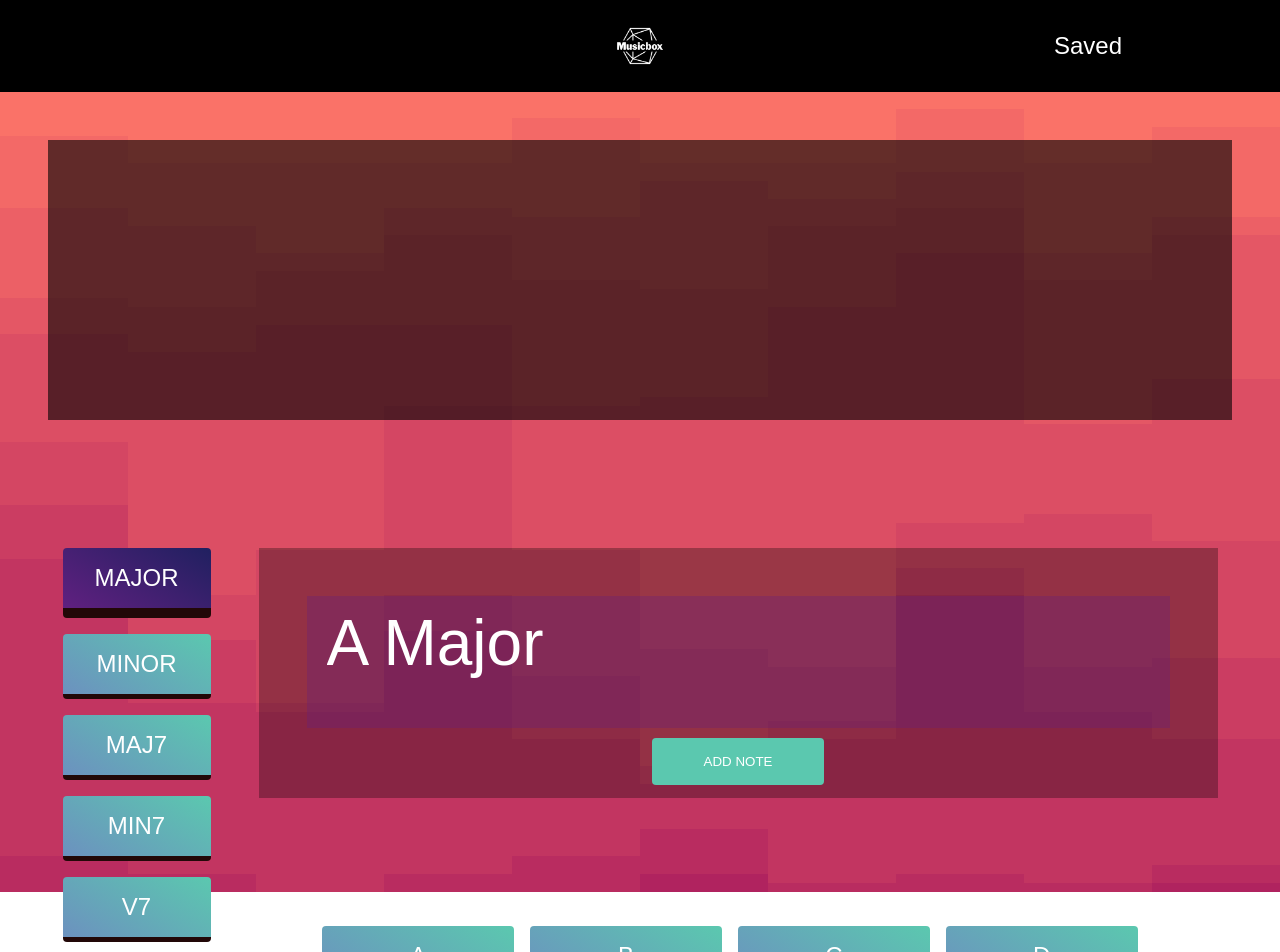
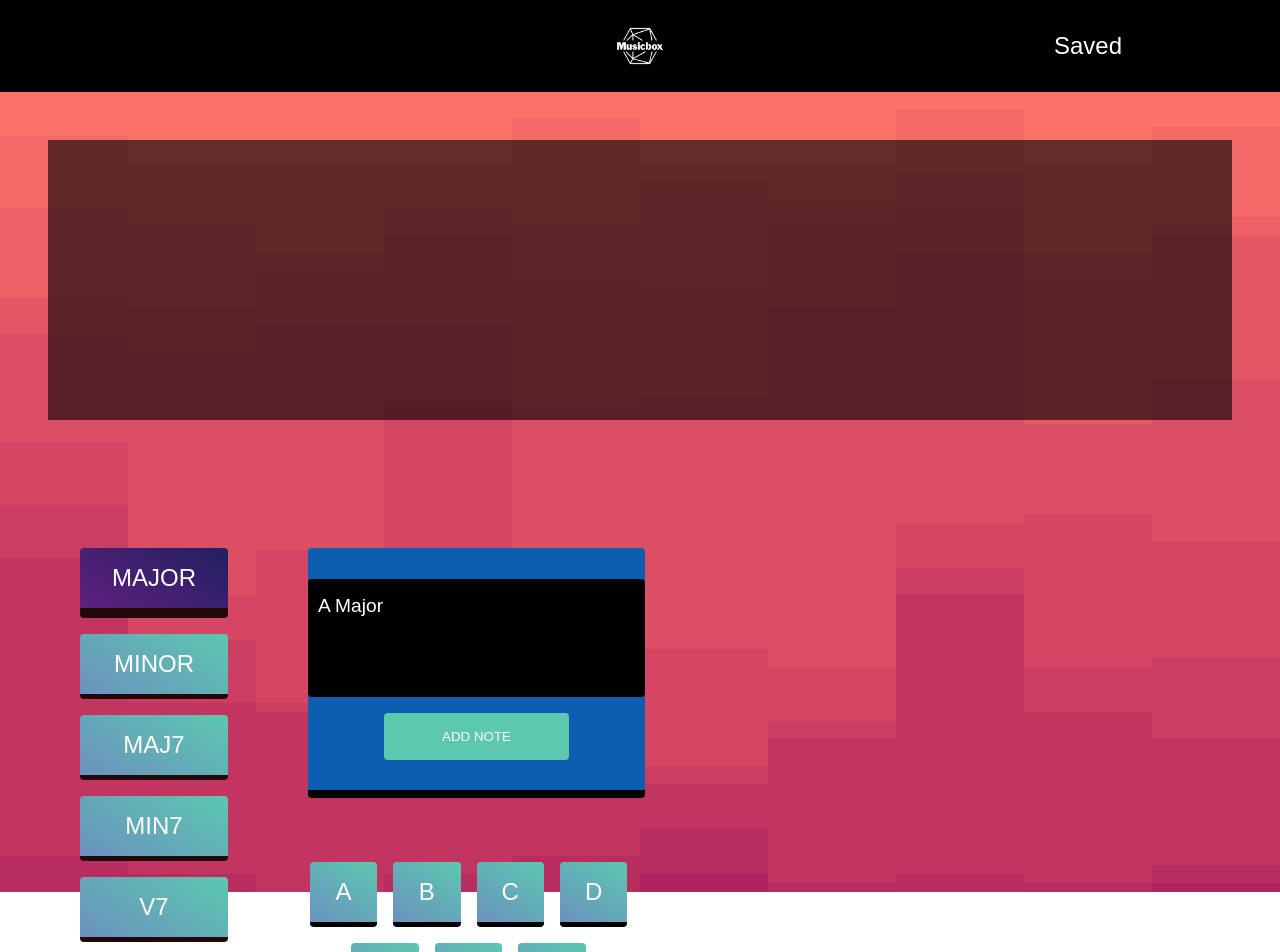
Before and after one commit to Starfodders/Musicbox, a React (Create React App) app: page / in a window 1280 px wide. Shown: the top 952 px of the page. Built offline with nearby package versions, Linux system fonts and the light colour scheme.

Commit message:
fixed sizing for player

```diff
--- a/public/index.html
+++ b/public/index.html
@@ -2,42 +2,12 @@
 <html lang="en">
   <head>
     <meta charset="utf-8" />
-    <link rel="icon" href="%PUBLIC_URL%/favicon.ico" />
+    <!-- <link rel="icon" href="%PUBLIC_URL%/favicon.ico" /> -->
     <meta name="viewport" content="width=device-width, initial-scale=1" />
-    <meta name="theme-color" content="#000000" />
-    <meta
-      name="description"
-      content="Web site created using create-react-app"
-    />
-    <link rel="apple-touch-icon" href="%PUBLIC_URL%/logo192.png" />
-    <!--
-      manifest.json provides metadata used when your web app is installed on a
-      user's mobile device or desktop. See https://developers.google.com/web/fundamentals/web-app-manifest/
-    -->
-    <link rel="manifest" href="%PUBLIC_URL%/manifest.json" />
-    <!--
-      Notice the use of %PUBLIC_URL% in the tags above.
-      It will be replaced with the URL of the `public` folder during the build.
-      Only files inside the `public` folder can be referenced from the HTML.
 
-      Unlike "/favicon.ico" or "favicon.ico", "%PUBLIC_URL%/favicon.ico" will
-      work correctly both with client-side routing and a non-root public URL.
-      Learn how to configure a non-root public URL by running `npm run build`.
-    -->
     <title>React App</title>
   </head>
   <body>
-    <noscript>You need to enable JavaScript to run this app.</noscript>
     <div id="root"></div>
-    <!--
-      This HTML file is a template.
-      If you open it directly in the browser, you will see an empty page.
-
-      You can add webfonts, meta tags, or analytics to this file.
-      The build step will place the bundled scripts into the <body> tag.
-
-      To begin the development, run `npm start` or `yarn start`.
-      To create a production bundle, use `npm run build` or `yarn build`.
-    -->
   </body>
 </html>
--- a/src/components/Chords/Chords.scss
+++ b/src/components/Chords/Chords.scss
@@ -1,7 +1,8 @@
 .chords {
+  width: 30%;
   display: flex;
   flex-direction: column;
-  margin-right: 3rem;
+  margin: 0 5rem;
 
   &__button {
     padding: 1rem 2rem;
--- a/src/components/HomePage/HomePage.scss
+++ b/src/components/HomePage/HomePage.scss
@@ -18,11 +18,11 @@
 
     &__player {
         padding-top: 5rem;
-        width: 100%;
+        width: 50%;
         display: flex;
-        justify-content: center;
 
         &__right {
+            width: 70%;
             display: flex;
             flex-direction: column;
             justify-content: space-between;
--- a/src/components/NoteInput/NoteInput.scss
+++ b/src/components/NoteInput/NoteInput.scss
@@ -1,27 +1,31 @@
 .note-form {
-    background-color: rgba(0, 0, 0, 0.3);
+    background-color: rgb(13, 93, 177);
     width: 100%;
     height: 250px;
-    margin-bottom: 8rem;
-    padding: 3rem;
+    margin-bottom: 4rem;
     display: flex;
     flex-direction: column;
+    justify-content: center;
     align-items: center;
+    border-radius: 4px;
+    max-width: 400px;
+    border-bottom: 8px solid black;
 
     &__input {
         color: white;
-        padding: 10px 20px 3rem;
-        font-size: 4rem;
-        background-color:  rgba(96, 32, 128, 0.3);
+        padding: 1rem 5rem 5rem 10px;
+        background-color:  black;
+        border-radius: 4px;
+        font-size: 1.2rem;
     }
 
     &__button {
-        margin-top: 0.6rem;
+        margin-top: 1rem;
         color: white;
         background-color: #5bc8af;
-        width: 20%;
+        width: 55%;
         text-align: center;
-        padding: 1rem;
+        padding: 1rem 2rem;
         border-radius: 4px;
         border: none;
         text-transform: uppercase;
```
